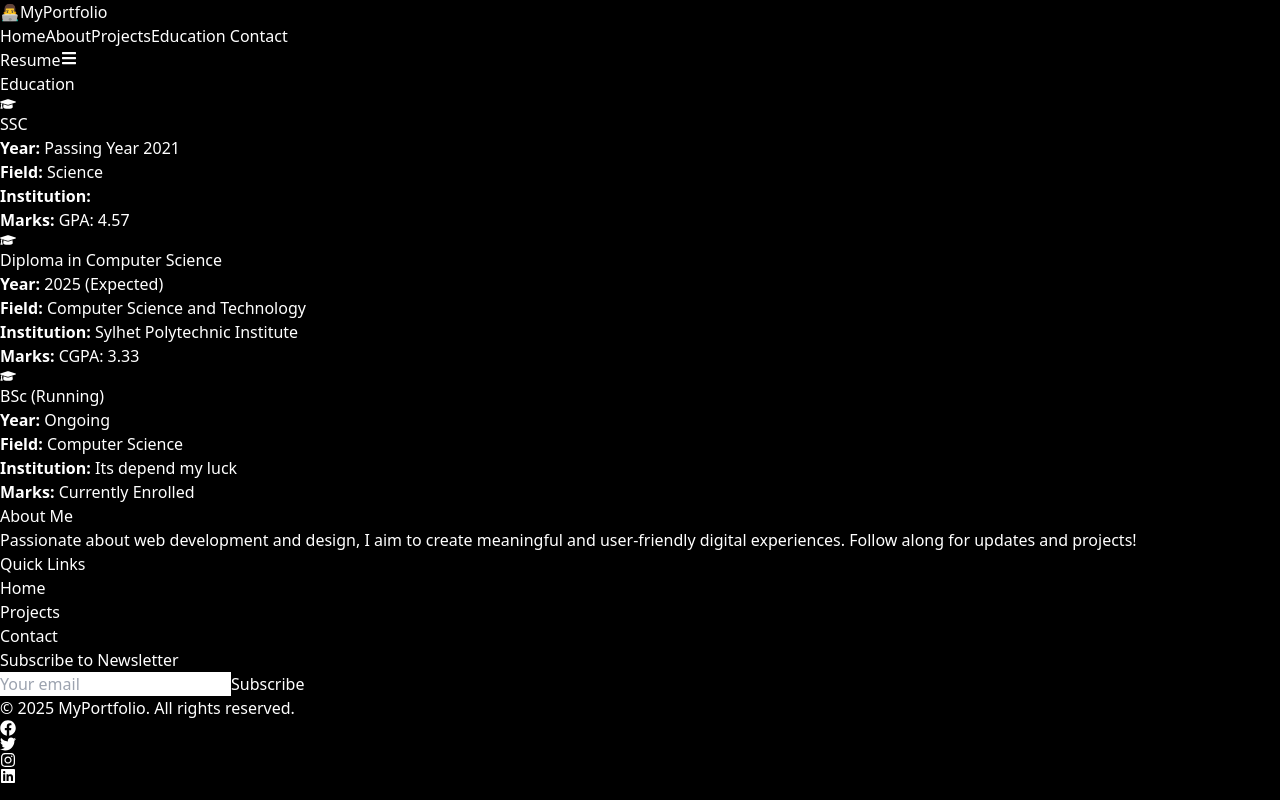
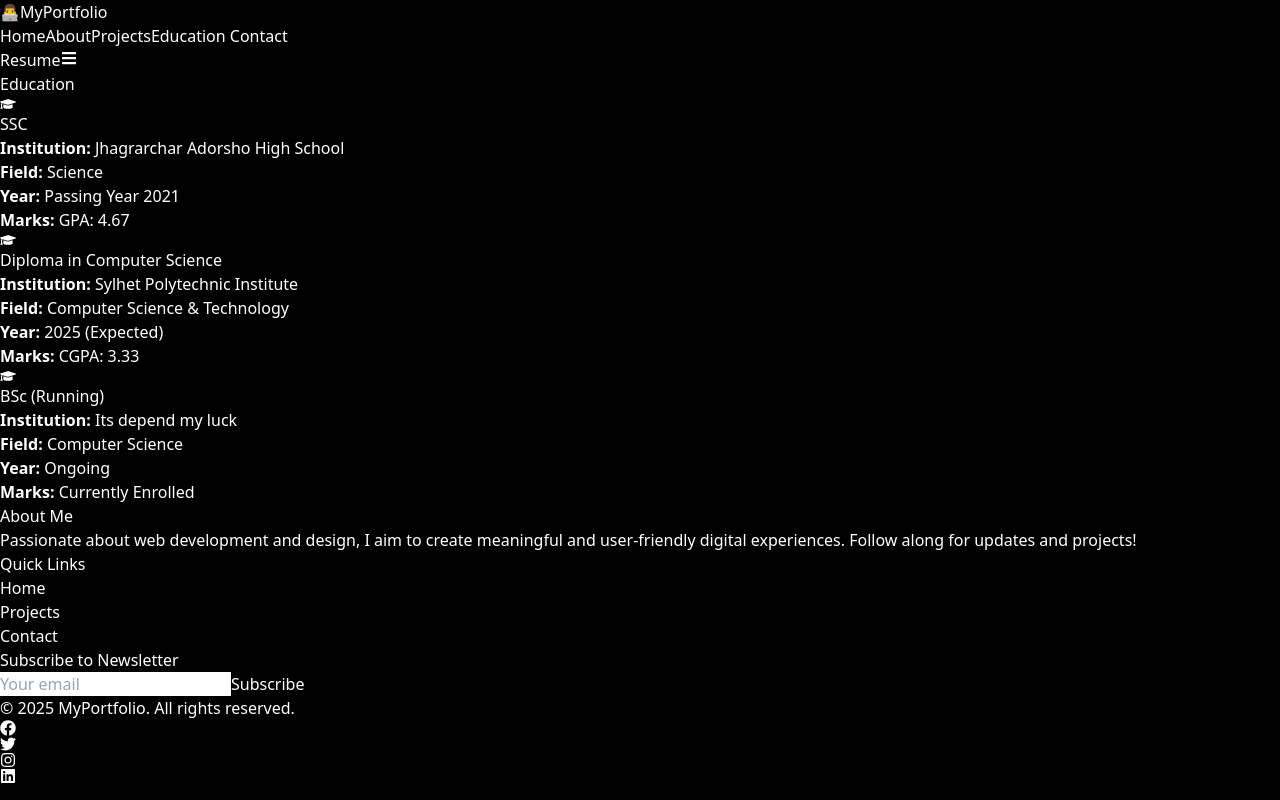
Before and after one commit to IsmailHossen87/PortfolioClient, a React (Vite) app: page /education in a window 1280 px wide. Built offline with nearby package versions, Linux system fonts and the light colour scheme.

Commit message:
add scl name

```diff
--- a/src/Components/Education.jsx
+++ b/src/Components/Education.jsx
@@ -9,13 +9,14 @@ const Education = () => {
       degree: "SSC",
       year: " Passing Year 2021",
       field: "Science",
-      marks: "GPA: 4.57",
+      institution:'Jhagrarchar Adorsho High School',
+      marks: "GPA: 4.67",
     },
     {
       id: 2,
       degree: "Diploma in Computer Science",
       year: "2025 (Expected)",
-      field: "Computer Science and Technology",
+      field: "Computer Science & Technology",
       institution: "Sylhet Polytechnic Institute",
       marks: "CGPA: 3.33",
     },
@@ -30,7 +31,7 @@ const Education = () => {
   ];
 
   return (
-    <div className="bg-gray-900 text-yellow-200 py-16 px-6 md:px-20">
+    <div className="bg-gray-900 text-yellow-200 py-16 px-6 ">
       <div className="max-w-6xl mx-auto">
         {/* Header Section */}
         <Slide direction="down">
@@ -40,7 +41,7 @@ const Education = () => {
         </Slide>
 
         {/* Education Cards */}
-        <div className="grid grid-cols-1 md:grid-cols-3 gap-10">
+        <div className="grid grid-cols-1 md:grid-cols-3 gap-4">
           {educationData.map((edu) => (
             <Fade key={edu.id}>
               <div className="bg-gray-800 h-[320px] p-6 rounded-lg py-4 shadow-lg transform hover:scale-105 transition duration-300">
@@ -49,14 +50,14 @@ const Education = () => {
                   {edu.degree}
                 </h3>
                <div className="flex flex-col items-start mt-3">
-               <p className="text-gray-300 text-base text-center">
-                  <strong>Year:</strong> {edu.year}
+                <p className="text-gray-300 text-base text-center">
+                  <strong>Institution:</strong> {edu.institution}
                 </p>
                 <p className="text-gray-300 text-base text-center">
                   <strong>Field:</strong> {edu.field}
                 </p>
                 <p className="text-gray-300 text-base text-center">
-                  <strong>Institution:</strong> {edu.institution}
+                  <strong>Year:</strong> {edu.year}
                 </p>
                 <p className="text-gray-300 text-base text-center">
                   <strong>Marks:</strong> {edu.marks}
--- a/src/Components/Hero.jsx
+++ b/src/Components/Hero.jsx
@@ -46,7 +46,7 @@ const Hero = () => {
             </h1>
           </Slide>
 
-          <Slide direction="right">
+          <Slide direction="down">
             <p className="text-xl sm:text-2xl font-semibold text-yellow-300 text-center md:text-left">
               Web Developer
             </p>
```
